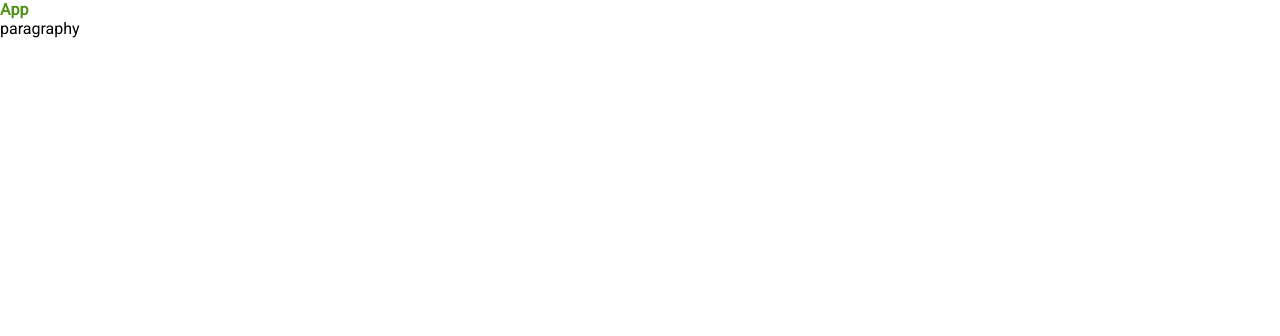
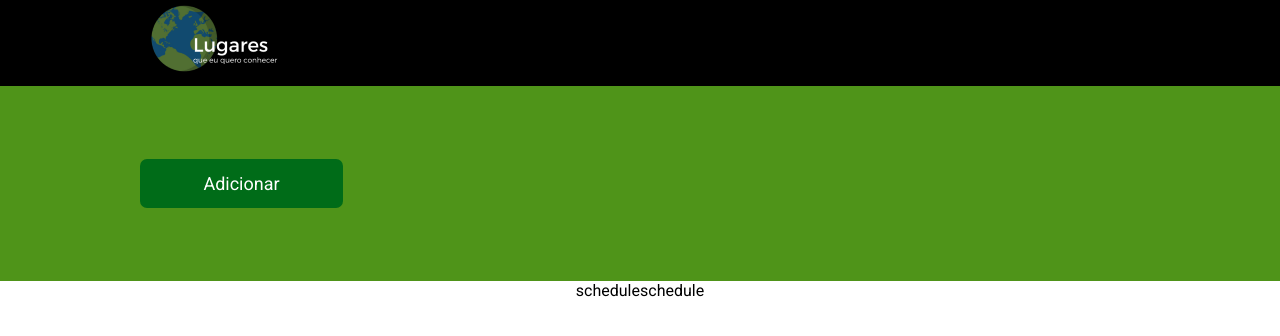
Before and after one commit to ClubPetro/frontend-challenge, a React (Create React App) app in the folder frontend/: page / in a window 1280 px wide. Shown: the top 336 px of the page. Built offline with nearby package versions, Linux system fonts and the light colour scheme.

Commit message:
created button component and home page

```diff
--- a/frontend/src/App.tsx
+++ b/frontend/src/App.tsx
@@ -1,11 +1,13 @@
+import Header from './components/header';
+import Home from './pages/home';
 import GlobalStyles from './styles/GlobalStyles';
 
 const App = (): JSX.Element => {
     return (
         <>
             <GlobalStyles />
-            <h1>App</h1>
-            <p>paragraphy</p>
+            <Header />
+            <Home />
         </>
     );
 };
--- /dev/null
+++ b/frontend/src/components/button/index.tsx
@@ -0,0 +1,12 @@
+import React from 'react';
+import ButtonWrapper from './styles';
+
+interface ButtonProps extends React.HTMLProps<HTMLButtonElement> {
+    children: string;
+}
+
+const Button = ({ children }: ButtonProps): React.ReactElement => {
+    return <ButtonWrapper>{children}</ButtonWrapper>;
+};
+
+export default Button;
--- /dev/null
+++ b/frontend/src/components/button/styles.ts
@@ -0,0 +1,25 @@
+import styled from 'styled-components';
+import Colors from '../../styles/colors';
+
+const ButtonWrapper = styled.button`
+    width: 203px;
+    height: 49px;
+    background: ${Colors.primaryColor};
+    border-radius: 7px;
+    border: 0;
+    cursor: pointer;
+
+    font-family: Roboto;
+    font-style: normal;
+    font-weight: normal;
+    font-size: 18px;
+    line-height: 21px;
+
+    color: #ffffff;
+
+    &:hover {
+        background-color: ${Colors.primaryColorOnHover};
+    }
+`;
+
+export default ButtonWrapper;
--- /dev/null
+++ b/frontend/src/components/header/index.tsx
@@ -0,0 +1,14 @@
+import React from 'react';
+import { Wrapper } from './styles';
+
+const Header = (): React.ReactElement => {
+    return (
+        <Wrapper>
+            <main>
+                <img src="./images/lugares-logo.png" alt="Lugares" />
+            </main>
+        </Wrapper>
+    );
+};
+
+export default Header;
--- /dev/null
+++ b/frontend/src/components/header/styles.ts
@@ -0,0 +1,12 @@
+import styled from 'styled-components';
+
+export const Wrapper = styled.header`
+    background-color: #000000;
+
+    & > main {
+        max-width: 1000px;
+        margin: 0 auto;
+    }
+`;
+
+export const teste = styled.div``;
--- /dev/null
+++ b/frontend/src/declarate.d.ts
@@ -0,0 +1,6 @@
+export interface Schedule {
+    id: string;
+    country: string;
+    location: string;
+    date: string;
+}
--- /dev/null
+++ b/frontend/src/pages/home/index.tsx
@@ -0,0 +1,21 @@
+import React from 'react';
+import Button from '../../components/button';
+import { InputSection, ScheduleSection, Wrapper } from './styles';
+
+const Home = (): React.ReactElement => {
+    return (
+        <Wrapper>
+            <InputSection>
+                <main>
+                    <Button>Adicionar</Button>
+                </main>
+            </InputSection>
+            <ScheduleSection>
+                <p>schedule</p>
+                <p>schedule</p>
+            </ScheduleSection>
+        </Wrapper>
+    );
+};
+
+export default Home;
--- /dev/null
+++ b/frontend/src/pages/home/styles.ts
@@ -0,0 +1,26 @@
+import styled from 'styled-components';
+import Colors from '../../styles/colors';
+
+export const Wrapper = styled.main`
+    display: flex;
+    flex-direction: column;
+`;
+
+export const InputSection = styled.section`
+    background-color: ${Colors.brandColor};
+
+    & > main {
+        display: flex;
+        padding: 73px 0px;
+        max-width: 1000px;
+        margin: 0 auto;
+    }
+`;
+
+export const ScheduleSection = styled.section`
+    max-width: 1000px;
+    margin: 0 auto;
+    display: flex;
+    flex-wrap: wrap;
+    justify-content: space-between;
+`;
--- a/frontend/src/styles/colors.ts
+++ b/frontend/src/styles/colors.ts
@@ -1,6 +1,7 @@
 const Colors = {
     brandColor: '#4F9419',
-    pramaryColor: '#006C18',
+    primaryColor: '#006C18',
+    primaryColorOnHover: 'rgba(0, 108, 24, 0.7)',
     grayColors: {
         gray1: '#ABABAB',
         gray2: '#868686',
```
Also changed, not shown: frontend/public/images/lugares-logo.png (added).
